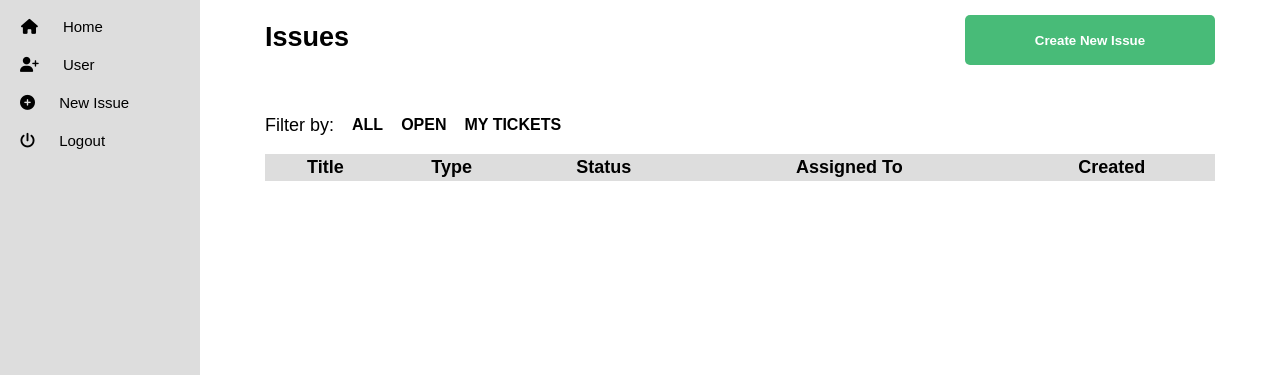
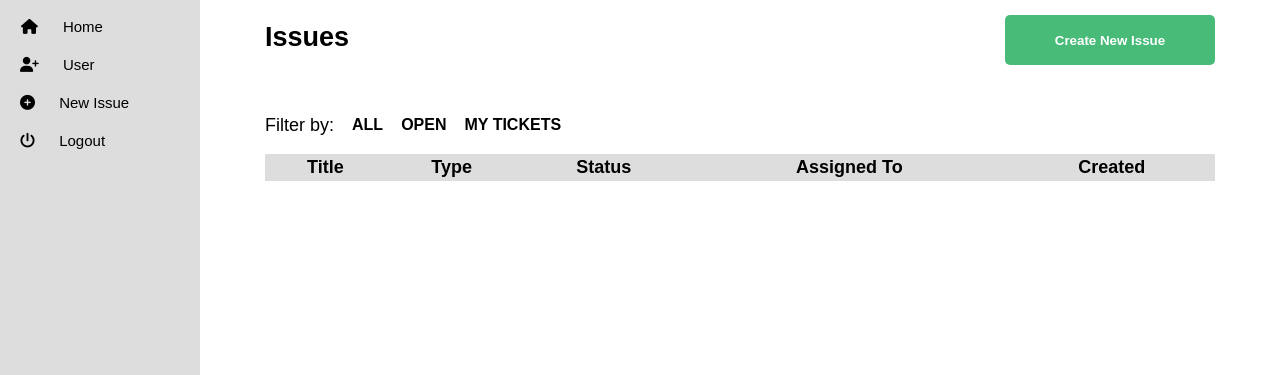
Before and after one commit to Tanzi876/info2180-finalproject, a PHP site: page /dashboard.html in a window 1280 px wide. Shown: the part 45-420 px from the top of the page. Run offline with PHP 8.4, Linux system fonts and the light colour scheme; lists and menus that the app fills with data are empty; some libraries are stand-ins or nearby versions.

Commit message:
link require

```diff
--- a/script/dashboard.js
+++ b/script/dashboard.js
@@ -7,7 +7,7 @@ window.onload=function(){
 
     $(document).ready(function(){
         let starter=$('#sidebar ul li a')
-        let container=$('#main')
+        let container=$('.container')
         starter.onclick=function(){
             let $this=$(this)
             target=$this.data('target')
--- a/style/dashboard.css
+++ b/style/dashboard.css
@@ -55,7 +55,7 @@ span{
 
     background-color: #48bb78;
     height: 50px;
-    width: 250px;
+    width: 210px;
     display: flex;
     text-align: center;
     align-items: center;
@@ -69,6 +69,7 @@ span{
     border-style: solid;
     padding:5px;
     border-width: 0;
+    cursor: pointer;
 
 
 
```
